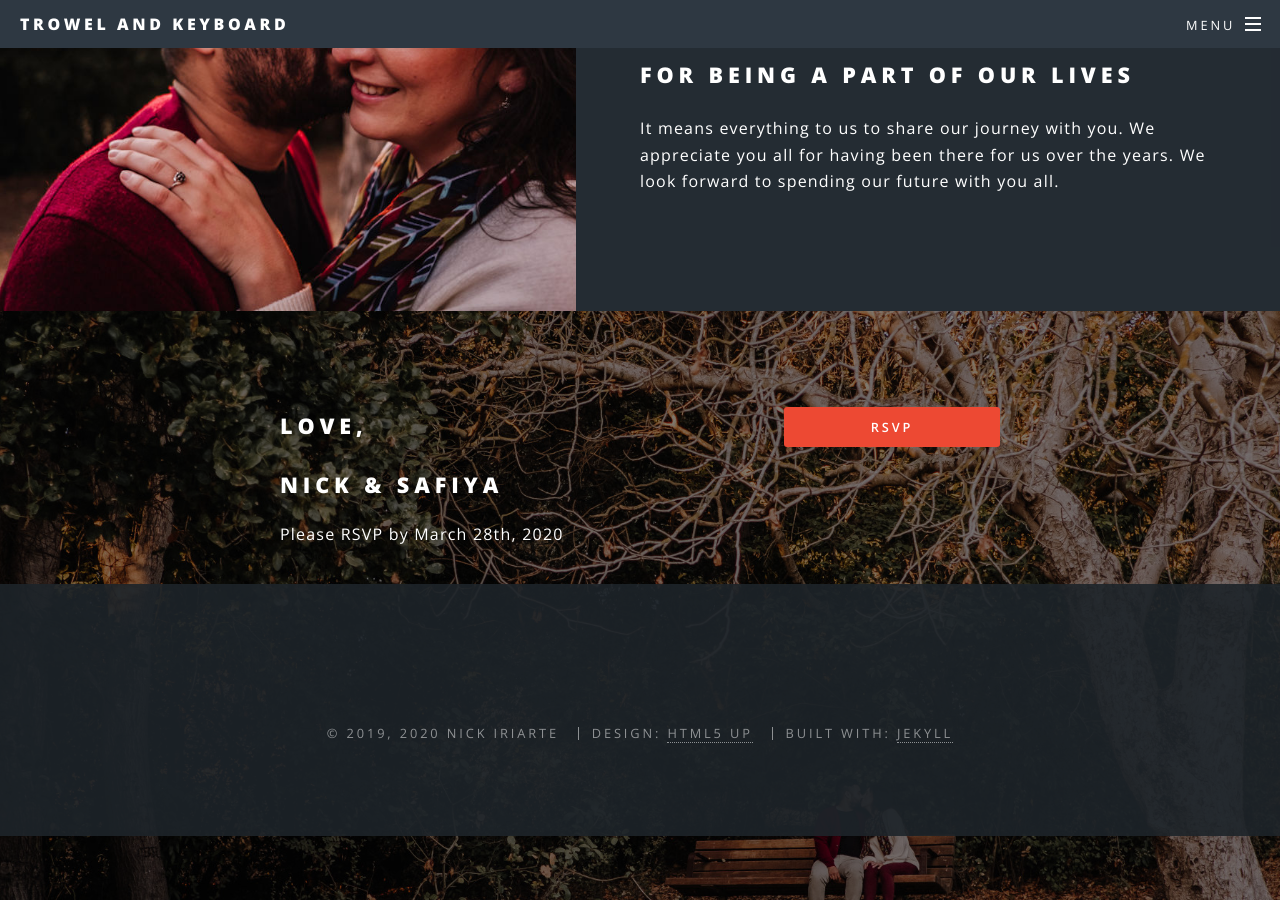
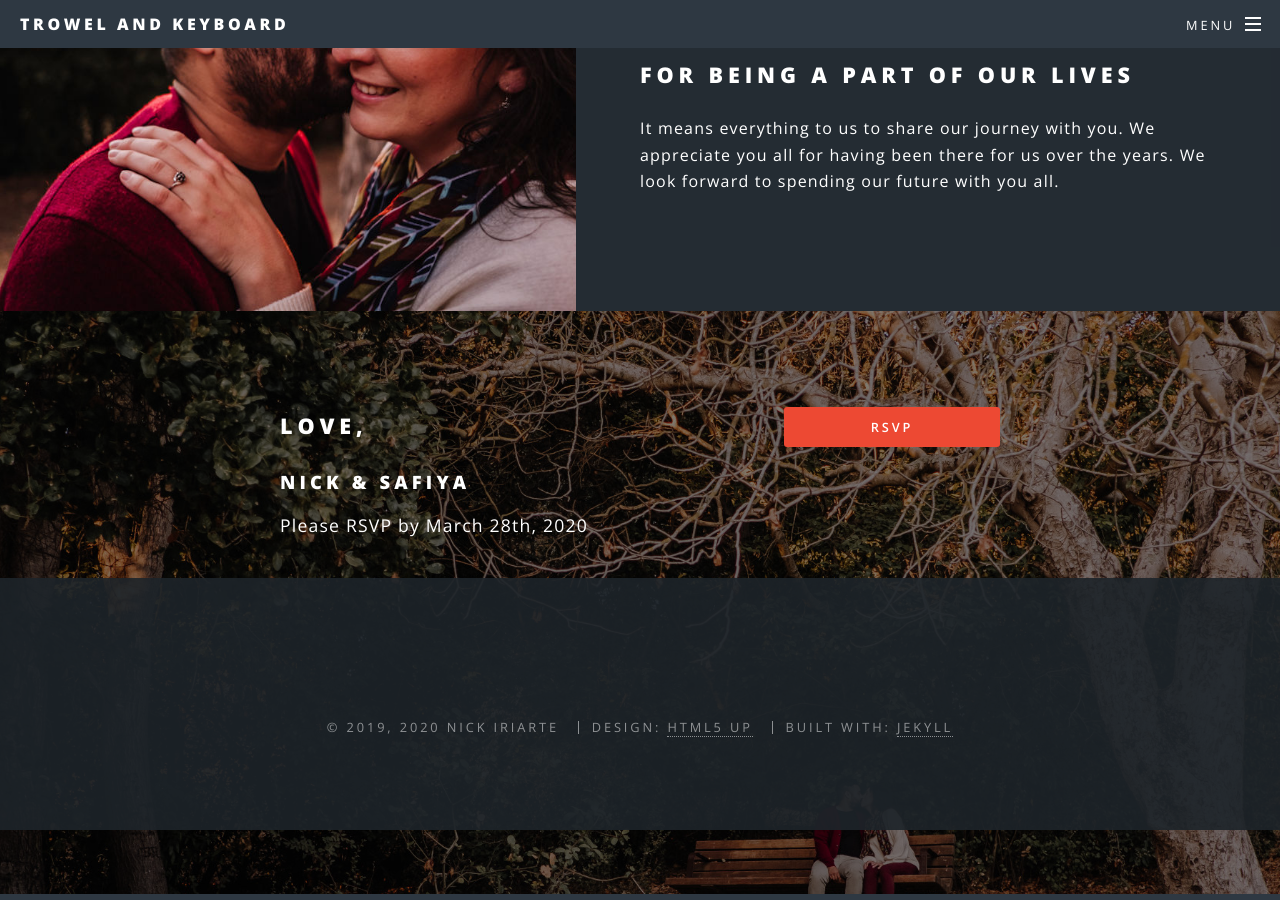
Before and after one commit to trowelandkeyboard/trowelandkeyboard.github.io, a Jekyll site: the page built from index.html, in a window 1280 px wide and 900 px high, scrolled down 2548 px. Built offline with Jekyll 4.4.1, drawn with Linux system fonts in a browser that asks for light colours.

Commit message:
Changed heading in signiture at bottom

```diff
--- a/index.html
+++ b/index.html
@@ -68,7 +68,7 @@ layout: landing
 						<div class="inner">
 							<header>
 								<h2>Love,</h2>
-								<h2>Nick & Safiya</h2>
+								<h3>Nick & Safiya</h3>
 								<p>Please RSVP by March 28th, 2020</p>
 							</header>
 							<ul class="actions vertical">
```
